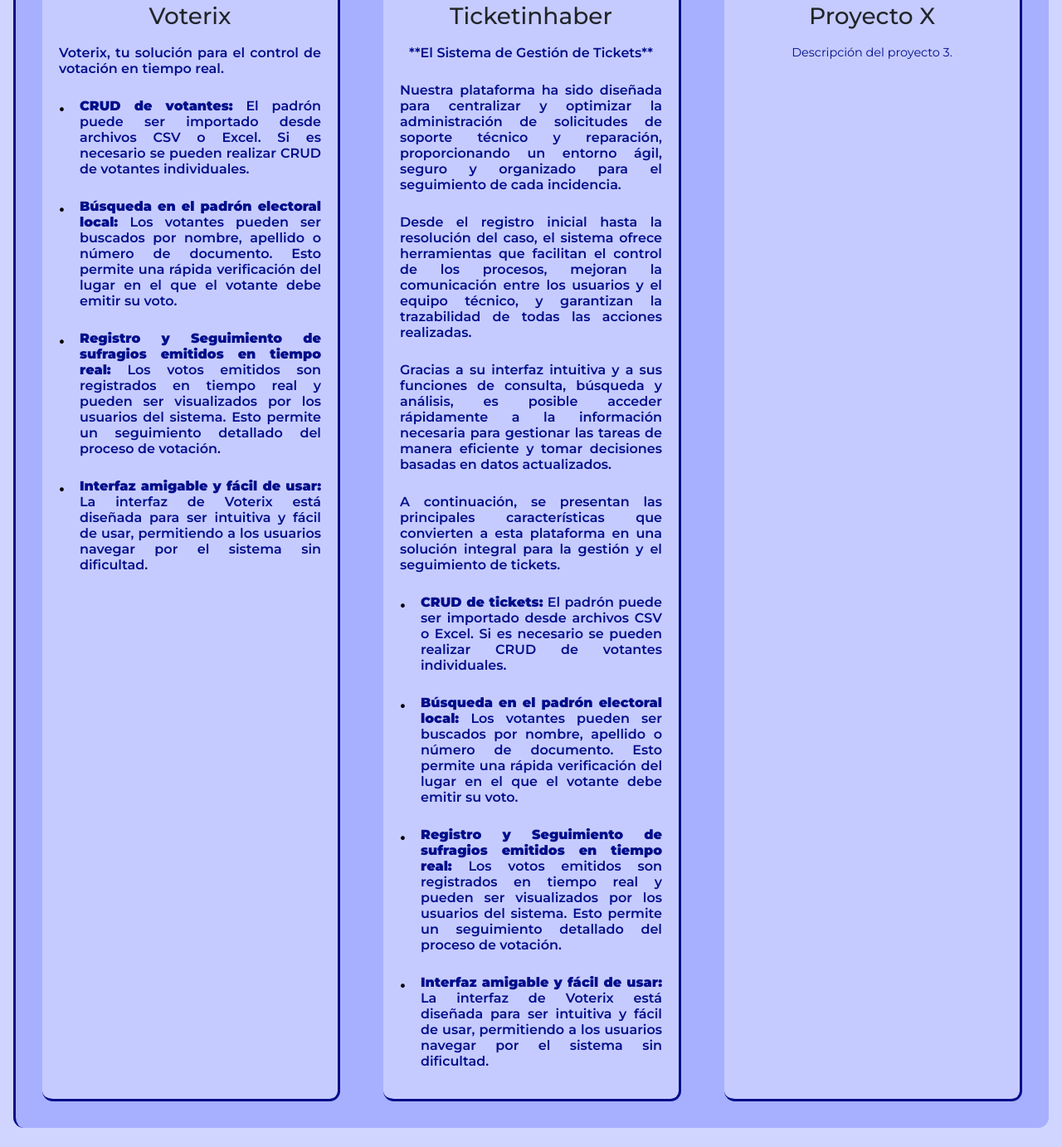
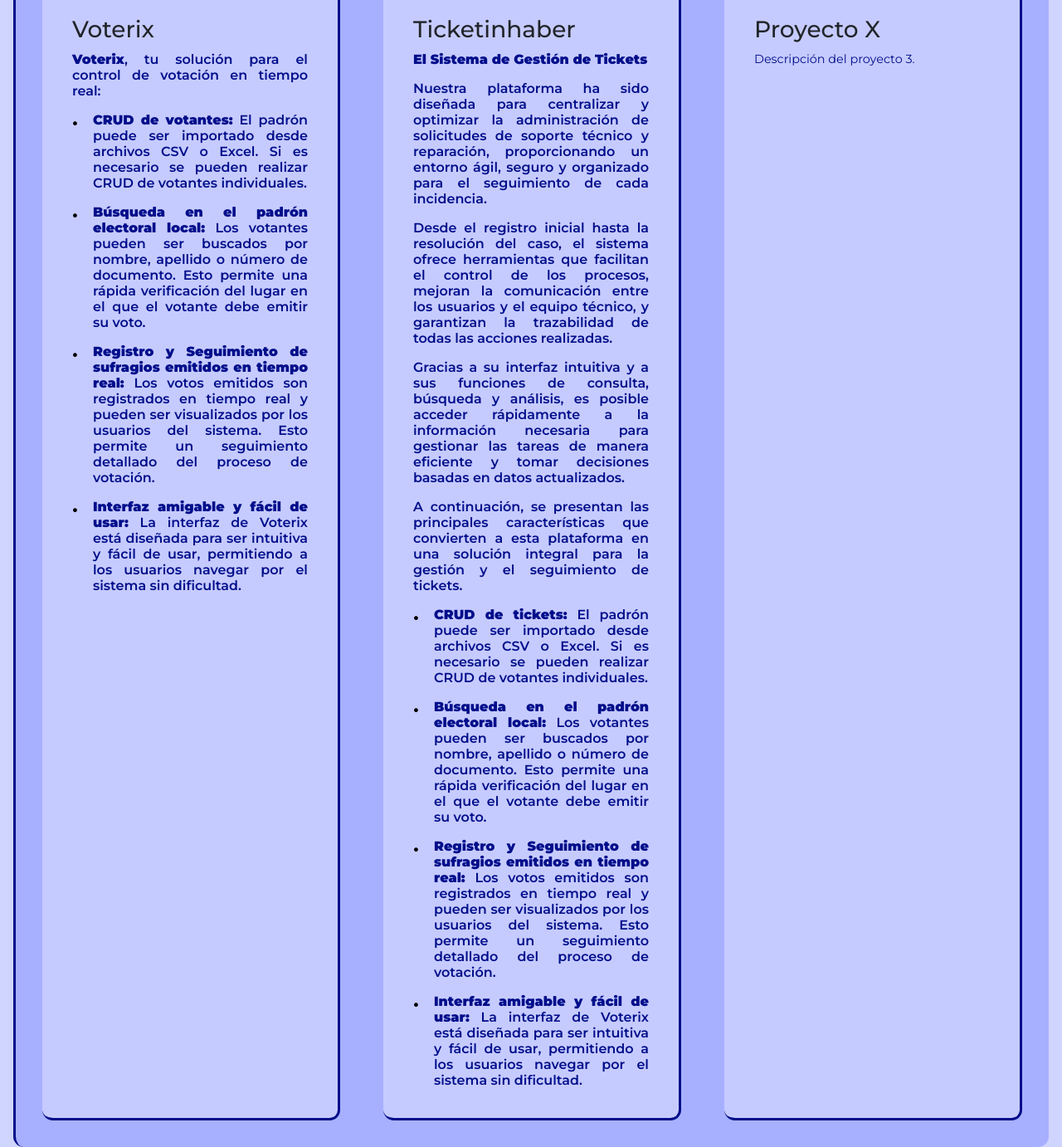
Before and after one commit to lFabianiGH/WebFlex_Clase_1_Entregable, a plain HTML site: page pages/proyectos.html in a window 1280 px wide. Shown: the part 520-1902 px from the top of the page at 83% size. Drawn offline with nearby package versions, Linux system fonts and the light colour scheme; a web font is replaced by a local one.

Commit message:
Agregado de componentes Bootstrap
Se agregaron Accordion y Card en proyectos.html y servicios.html

```diff
--- a/pages/proyectos.html
+++ b/pages/proyectos.html
@@ -80,92 +80,93 @@
                 <figcaption>Un espacio de trabajo</figcaption>
             </figure>
             <div class="contenedor-seccion">
-                <article>
-                    <h3>Voterix</h3>
-                    <p class="texto-plano">Voterix, tu solución para el control de votación en tiempo real.</p>
+                <article class="card">
+                    <div class="card-body">
 
-                    <p class="bullet texto-plano"><strong>CRUD de votantes:</strong> El padrón puede ser importado desde
-                        archivos
-                        CSV o
-                        Excel. Si
+                        <h3 class="card-title">Voterix</h3>
+                        <p class="card-text texto-plano"><strong>Voterix</strong>, tu solución para el control de
+                            votación en tiempo real:</p>
+
+                        <p class="card-text bullet texto-plano"><strong>CRUD de votantes:</strong> El padrón puede ser
+                            importado
+                            desde archivos CSV o Excel. Si
                             es necesario se pueden realizar CRUD de votantes individuales.</p>
-                    <p class="bullet texto-plano"><strong>Búsqueda en el padrón electoral local:</strong> Los votantes
-                        pueden ser
-                        buscados por
-                        nombre, apellido o número de documento. Esto permite una rápida verificación del lugar en el que
-                        el
-                        votante debe emitir su voto.</p>
+                        <p class="card-text bullet texto-plano"><strong>Búsqueda en el padrón electoral local:</strong>
+                            Los
+                            votantes pueden ser buscados por nombre, apellido o número de documento. Esto permite una
+                            rápida verificación del lugar en el que el votante debe emitir su voto.</p>
 
-                    <p class="bullet texto-plano"><strong>Registro y Seguimiento de sufragios emitidos en tiempo
-                            real:</strong> Los
-                        votos emitidos
-                        son registrados en tiempo real y pueden ser visualizados por los usuarios del sistema. Esto
-                        permite
-                        un seguimiento detallado del proceso de votación.</p>
+                        <p class="card-text bullet texto-plano"><strong>Registro y Seguimiento de sufragios emitidos en
+                                tiempo
+                                real:</strong> Los votos emitidos son registrados en tiempo real y pueden ser
+                            visualizados por los usuarios del sistema. Esto permite un seguimiento detallado del proceso
+                            de votación.</p>
 
-                    <p class="bullet texto-plano"><strong>Interfaz amigable y fácil de usar:</strong> La interfaz de
-                        Voterix está
-                        diseñada para
-                        ser intuitiva y fácil de usar, permitiendo a los usuarios navegar por el sistema sin dificultad.
+                        <p class="card-text bullet texto-plano"><strong>Interfaz amigable y fácil de usar:</strong> La
+                            interfaz de
+                            Voterix está diseñada para ser intuitiva y fácil de usar, permitiendo a los usuarios navegar
+                            por el sistema sin dificultad.
                         </p>
 
+                    </div>
                 </article>
 
-                <article>
-                    <h3>Ticketinhaber</h3>
-                    <p class="texto-plano">**El Sistema de Gestión de Tickets**</p>
-                    <p class="texto-plano">
+                <article class="card">
+                    <div class="card-body">
+
+                        <h3 class="card-title">Ticketinhaber</h3>
+                        <p class="card-text texto-plano"><strong>El Sistema de Gestión de Tickets</strong></p>
+                        <p class="card-text texto-plano">
                             Nuestra plataforma ha sido diseñada para centralizar y optimizar la administración
                             de solicitudes de soporte técnico y reparación, proporcionando un entorno ágil,
                             seguro y organizado para el seguimiento de cada incidencia.
                         </p>
-                    <p class="texto-plano">
+                        <p class="card-text texto-plano">
                             Desde el registro inicial hasta la resolución del caso, el sistema ofrece herramientas
                             que facilitan el control de los procesos, mejoran la comunicación entre los usuarios
                             y el equipo técnico, y garantizan la trazabilidad de todas las acciones realizadas.
                         </p>
-                    <p class="texto-plano">
+                        <p class="card-text texto-plano">
                             Gracias a su interfaz intuitiva y a sus funciones de consulta, búsqueda y análisis,
                             es posible acceder rápidamente a la información necesaria para gestionar las tareas
                             de manera eficiente y tomar decisiones basadas en datos actualizados.
                         </p>
 
-                    <p class="texto-plano">
+                        <p class="card-text texto-plano">
                             A continuación, se presentan las principales características que convierten
                             a esta plataforma en una solución integral para la gestión y el seguimiento de tickets.
                         </p>
 
 
-                    <p class="bullet texto-plano"><strong>CRUD de tickets:</strong> El padrón puede ser importado desde
-                        archivos CSV
-                        o
-                        Excel. Si
-                        es necesario se pueden realizar CRUD de votantes individuales.</p>
-                    <p class="bullet texto-plano"><strong>Búsqueda en el padrón electoral local:</strong> Los votantes
-                        pueden ser
-                        buscados por
-                        nombre, apellido o número de documento. Esto permite una rápida verificación del lugar en el que
-                        el
-                        votante debe emitir su voto.</p>
+                        <p class="card-text bullet texto-plano"><strong>CRUD de tickets:</strong> El padrón puede ser
+                            importado desde archivos CSV o Excel. Si es necesario se pueden realizar CRUD de votantes
+                            individuales.</p>
+                        <p class="card-text bullet texto-plano"><strong>Búsqueda en el padrón electoral local:</strong>
+                            Los
+                            votantes pueden ser buscados por nombre, apellido o número de documento. Esto permite una
+                            rápida
+                            verificación del lugar en el que el votante debe emitir su voto.</p>
 
-                    <p class="bullet texto-plano"><strong>Registro y Seguimiento de sufragios emitidos en tiempo
-                            real:</strong> Los
-                        votos emitidos
-                        son registrados en tiempo real y pueden ser visualizados por los usuarios del sistema. Esto
-                        permite
-                        un seguimiento detallado del proceso de votación.</p>
+                        <p class="card-text bullet texto-plano"><strong>Registro y Seguimiento de sufragios emitidos en
+                                tiempo real:</strong> Los votos emitidos son registrados en tiempo real y pueden ser
+                            visualizados por los usuarios del sistema. Esto permite un seguimiento detallado del proceso
+                            de
+                            votación.</p>
 
-                    <p class="bullet texto-plano"><strong>Interfaz amigable y fácil de usar:</strong> La interfaz de
-                        Voterix está
-                        diseñada para
-                        ser intuitiva y fácil de usar, permitiendo a los usuarios navegar por el sistema sin dificultad.
+                        <p class="card-text bullet texto-plano"><strong>Interfaz amigable y fácil de usar:</strong> La
+                            interfaz de Voterix está diseñada para ser intuitiva y fácil de usar, permitiendo a los
+                            usuarios
+                            navegar por el sistema sin dificultad.
                         </p>
-
+                    </div>
                 </article>
 
-                <article>
-                    <h3>Proyecto X</h3>
+                <article class="card">
+                    <div class="card-body">
+
+                        <h3 class="card-title">Proyecto X</h3>
                         <p>Descripción del proyecto 3.</p>
+                    </div>
                 </article>
             </div>
         </section>
--- a/styles/styles.css
+++ b/styles/styles.css
@@ -78,7 +78,7 @@ article {
   padding: 20px;
   border-style: none solid solid none;
   border-color: var(--primary-color);
-  align-items: center;
+  /* align-items: center; */
 }
 
 
@@ -461,7 +461,8 @@ Reconvertido a Grid para responsividad Mobile First
     margin-bottom: 1rem;
   }
 
-    .texto-plano-centrado {
+  .texto-plano-centrado {
+    display: block;
     text-align: center;
     font-size: 1rem;
     font-weight: 550;
@@ -470,12 +471,14 @@ Reconvertido a Grid para responsividad Mobile First
   }
 
   .texto-plano-justificado {
+    display: block;
     text-align: justify;
     font-size: 1rem;
     font-weight: 550;
     line-height: normal;
     margin-bottom: 1rem;
   }
+
   .navbar .navbar-collapse {
     justify-content: flex-end;
   }
@@ -486,6 +489,14 @@ Reconvertido a Grid para responsividad Mobile First
    Integración de Bootstrap - Navbar
    ========================================================== */
 
+article.card {
+  background-color: hsl(234, 100%, 95%, 0.5);
+  border-radius: 0.8rem;
+  border-width: 0 3px 3px 0;
+  border-style: none solid solid none;
+  border-color: var(--primary-color);
+}
+
 .contenedor-header {
   display: block;
 }
@@ -494,20 +505,27 @@ Reconvertido a Grid para responsividad Mobile First
   padding: 0.5rem 0;
 }
 
+
 .navbar .nav-link {
   color: var(--primary-color);
   font-weight: 500;
-  text-decoration: none;
+  padding: 0.5rem 0.75rem;
+  border-radius: 0.5rem;
+  transition: background-color 0.2s ease, color 0.2s ease;
 }
 
 .navbar .nav-link:hover {
-  color: white;
-  text-decoration: none;
+  color: var(--primary-color);
+  background-color: #d617171a;
+}
+
+.navbar .nav-link:active {
+  color: var(--secondary-color);
+  background-color: #846dec1a;
 }
 
 .navbar .navbar-toggler {
   border-color: var(--primary-color);
-  /* margin-left: auto; */
 }
 
 .navbar .navbar-toggler-icon {
```
Also changed, not shown: pages/contacto.html (+3 -2 lines), pages/servicios.html (+120 -13 lines), assets/img/reparacion-pc.jpg (added). Lines whose indentation alone changed are shown as unchanged.
